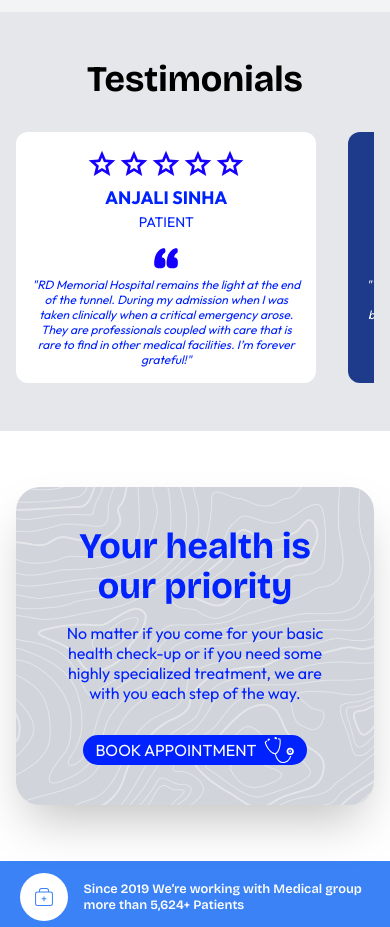
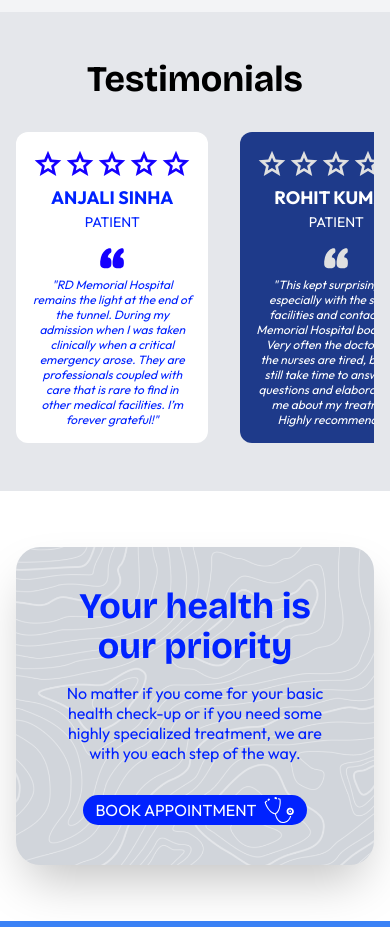
Before and after one commit to alpharsh/hospital, a React (Vite) app: page / in a window 390 px wide. Shown: the part 2520-3447 px from the top of the page. Built offline with nearby package versions, Linux system fonts and the light colour scheme.

Commit message:
Update Testimonials component for responsive styling adjustments

```diff
--- a/src/pages/home/Testimonials.jsx
+++ b/src/pages/home/Testimonials.jsx
@@ -36,7 +36,7 @@ const Testimonials = () => {
           {testimonials.map((testimonial, index) => (
             <div
               key={index}
-              className={`min-w-[300px] max-w-[300px] flex-shrink-0 flex-grow-0 p-4 md:p-6 rounded-xl  ${
+              className={`md:min-w-[300px] md:max-w-[300px] md:flex-shrink-0 md:flex-grow-0 p-4 md:p-6 rounded-xl  ${
                 testimonial.featured
                   ? "bg-blue-900 text-white"
                   : "bg-white text-[#0022FF]"
```
